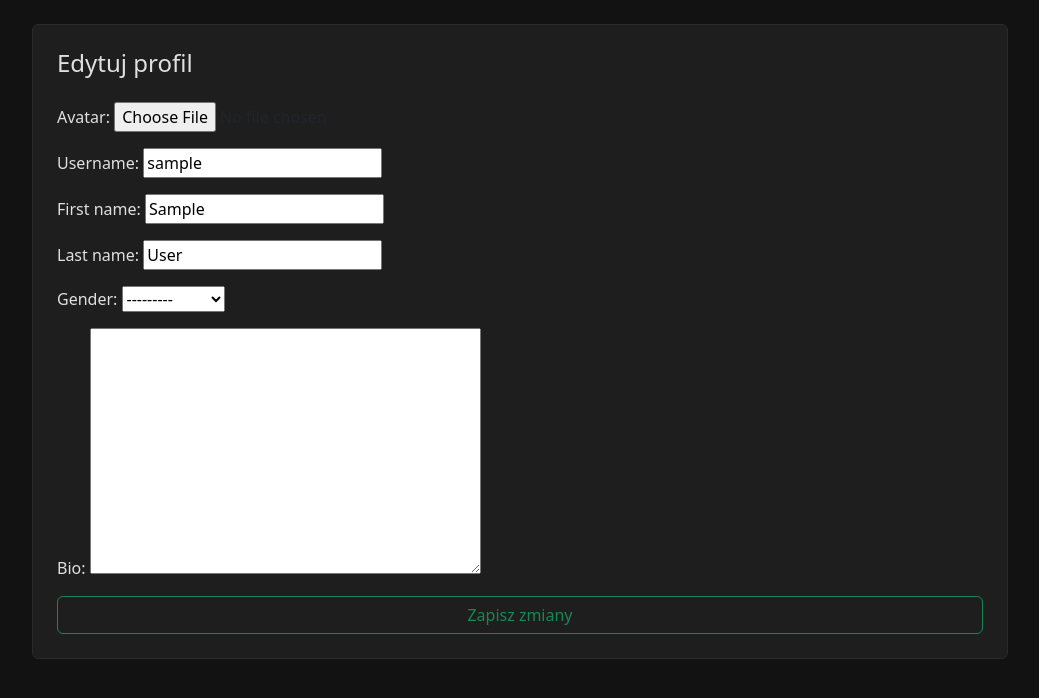
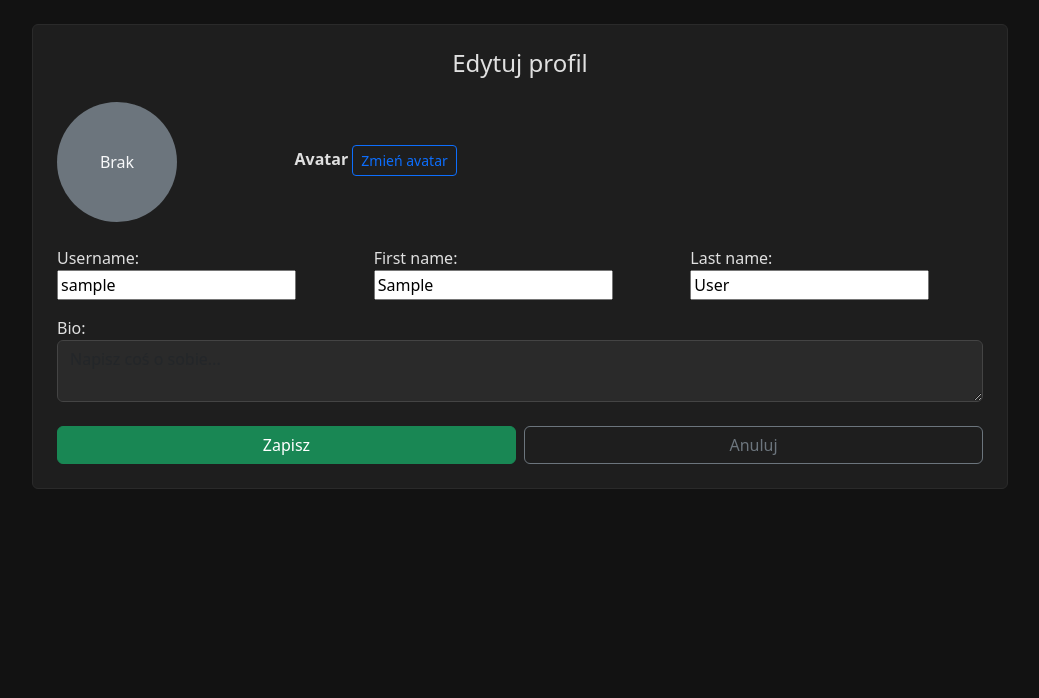
Before and after one commit to martrzeciak/lensy-app, a Django app: page /accounts/edit/ in a window 1280 px wide. Shown: the part 56-754 px from the top of the page, without its empty margins (120-1159 px from the left). Run offline with Django 5.2, Linux system fonts and the light colour scheme; the visitor is signed in with stand-in values (Sample User, id 1).

Commit message:
Refactor EditProfileForm, remove gender field, and add avatar update functionality with improved layout in edit profile template

```diff
--- a/lensy_backend/accounts/forms.py
+++ b/lensy_backend/accounts/forms.py
@@ -2,22 +2,13 @@ from django import forms
 from .models import CustomUser
 
 class EditProfileForm(forms.ModelForm):
-    clear_avatar = forms.BooleanField(
-        required=False,
-        label="Usuń avatar"
-    )
-
     class Meta:
         model = CustomUser
-        fields = ['username', 'first_name', 'last_name', 'bio', 'gender', 'avatar']
-
-    def save(self, commit=True):
-        user = super().save(commit=False)
-
-        if self.cleaned_data.get('clear_avatar'):
-            user.avatar = None
-
-        if commit:
-            user.save()
-
-        return user
+        fields = ['username', 'first_name', 'last_name', 'bio']
+        widgets = {
+            'bio': forms.Textarea(attrs={
+                'rows': 2,
+                'class': 'form-control',
+                'placeholder': 'Napisz coś o sobie...'
+            }),
+        }
--- a/lensy_backend/accounts/models.py
+++ b/lensy_backend/accounts/models.py
@@ -16,12 +16,6 @@ class CustomUser(AbstractUser):
         ('admin', 'admin')
     )
 
-    GENDER_CHOICES = (
-        ('male', 'Mężczyzna'),
-        ('female', 'Kobieta')
-    )
-
-    gender = models.CharField(max_length=20, choices=GENDER_CHOICES, blank=True, null=True)
     role = models.CharField(max_length=20, choices=ROLE_CHOICES, default='user')
     avatar = models.ImageField(upload_to='avatars/', blank=True, null=True)
     bio = models.TextField(blank=True)
@@ -37,16 +31,8 @@ class CustomUser(AbstractUser):
 
 
 class Follow(models.Model):
-    follower = models.ForeignKey(
-        User,
-        on_delete=models.CASCADE,
-        related_name='following'
-    )
-    following = models.ForeignKey(
-        User,
-        on_delete=models.CASCADE,
-        related_name='followers'
-    )
+    follower = models.ForeignKey(User, on_delete=models.CASCADE, related_name='following')
+    following = models.ForeignKey(User, on_delete=models.CASCADE, related_name='followers')
 
     class Meta:
         unique_together = ('follower', 'following')
--- a/lensy_backend/accounts/urls.py
+++ b/lensy_backend/accounts/urls.py
@@ -7,4 +7,6 @@ urlpatterns = [
     path("logout/", views.logout_view, name="logout"),
     path("profile/", views.profile_view, name="profile"),
     path('edit/', views.edit_profile_view, name='edit_profile'),
+    path('profile/avatar/update/', views.update_avatar, name='update_avatar'),
+    path('profile/avatar/remove/', views.remove_avatar, name='remove_avatar'),
 ]
--- a/lensy_backend/accounts/views.py
+++ b/lensy_backend/accounts/views.py
@@ -66,7 +66,7 @@ def edit_profile_view(request):
     user = request.user
 
     if request.method == 'POST':
-        form = EditProfileForm(request.POST, request.FILES, instance=user)
+        form = EditProfileForm(request.POST, instance=user)
         if form.is_valid():
             form.save()
             return redirect('profile')
@@ -76,3 +76,21 @@ def edit_profile_view(request):
     return render(request, 'accounts/edit_profile.html', {
         'form': form
     })
+
+
+
+@login_required
+def update_avatar(request):
+    if request.method == 'POST' and request.FILES.get('avatar'):
+        request.user.avatar = request.FILES['avatar']
+        request.user.save()
+    return redirect('edit_profile')
+
+
+@login_required
+def remove_avatar(request):
+    if request.user.avatar:
+        request.user.avatar.delete(save=False)
+        request.user.avatar = None
+        request.user.save()
+    return redirect('edit_profile')
--- a/lensy_backend/templates/accounts/edit_profile.html
+++ b/lensy_backend/templates/accounts/edit_profile.html
@@ -4,46 +4,102 @@
 {% block content %}
 <div class="card p-4">
 
-    <h4 class="mb-4">Edytuj profil</h4>
+    <h4 class="mb-4 text-center">Edytuj profil</h4>
 
-    <form method="post" enctype="multipart/form-data">
+    <!-- ====== AVATAR ====== -->
+    <div class="row align-items-center mb-4">
+
+        <!-- PODGLĄD -->
+        <div class="col-md-3 text-center">
+            {% if request.user.avatar %}
+                <img src="{{ request.user.avatar.url }}"
+                     class="rounded-circle"
+                     width="120"
+                     height="120">
+            {% else %}
+                <div class="rounded-circle bg-secondary d-flex
+                            align-items-center justify-content-center"
+                     style="width:120px;height:120px;">
+                    <span class="text-light">Brak</span>
+                </div>
+            {% endif %}
+        </div>
+
+
+        <!-- AKCJE -->
+        <div class="col-md-9">
+
+            <label class="form-label fw-bold">Avatar</label>
+
+            <!-- ZMIEŃ AVATAR -->
+            <form id="avatarForm"
+                  method="post"
+                  action="{% url 'update_avatar' %}"
+                  enctype="multipart/form-data"
+                  class="d-inline">
                 {% csrf_token %}
 
-        {{ form.non_field_errors }}
+                <input type="file"
+                       name="avatar"
+                       id="avatarInput"
+                       accept="image/*"
+                       hidden
+                       onchange="document.getElementById('avatarForm').submit()">
 
-        <div class="mb-3">
-            {{ form.avatar.label_tag }}
-            {{ form.avatar }}
+                <button type="button"
+                        class="btn btn-sm btn-outline-primary"
+                        onclick="document.getElementById('avatarInput').click()">
+                    Zmień avatar
+                </button>
+            </form>
+
+            <!-- USUŃ AVATAR -->
+            {% if request.user.avatar %}
+                <form method="post"
+                      action="{% url 'remove_avatar' %}"
+                      class="d-inline">
+                    {% csrf_token %}
+                    <button class="btn btn-sm btn-outline-danger">
+                        Usuń avatar
+                    </button>
+                </form>
+            {% endif %}
+        </div>
     </div>
 
-        <div class="mb-3">
+    <!-- ====== RESZTA FORMULARZA ====== -->
+    <form method="post">
+        {% csrf_token %}
+
+        <div class="row mb-3">
+            <div class="col-md-4">
                 {{ form.username.label_tag }}
                 {{ form.username }}
             </div>
-
-        <div class="mb-3">
+            <div class="col-md-4">
                 {{ form.first_name.label_tag }}
                 {{ form.first_name }}
             </div>
-
-        <div class="mb-3">
+            <div class="col-md-4">
                 {{ form.last_name.label_tag }}
                 {{ form.last_name }}
             </div>
-
-        <div class="mb-3">
-            {{ form.gender.label_tag }}
-            {{ form.gender }}
         </div>
 
-        <div class="mb-3">
+        <div class="mb-4">
             {{ form.bio.label_tag }}
             {{ form.bio }}
         </div>
 
-        <button class="btn btn-outline-success w-100">
-            Zapisz zmiany
+        <div class="d-flex gap-2">
+            <button class="btn btn-success w-50">
+                Zapisz
             </button>
+            <a href="{% url 'profile' %}"
+               class="btn btn-outline-secondary w-50">
+                Anuluj
+            </a>
+        </div>
     </form>
 
 </div>
```
Also changed, not shown: lensy_backend/accounts/migrations/0006_remove_customuser_gender.py (added). Lines whose indentation alone changed are shown as unchanged.
